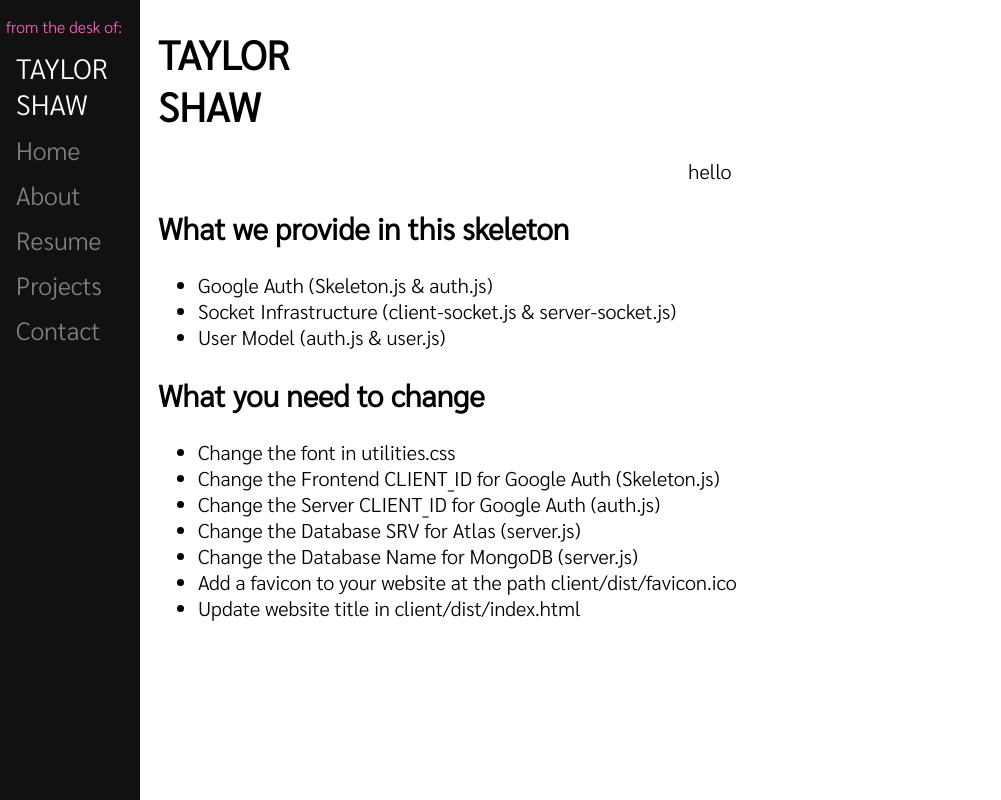
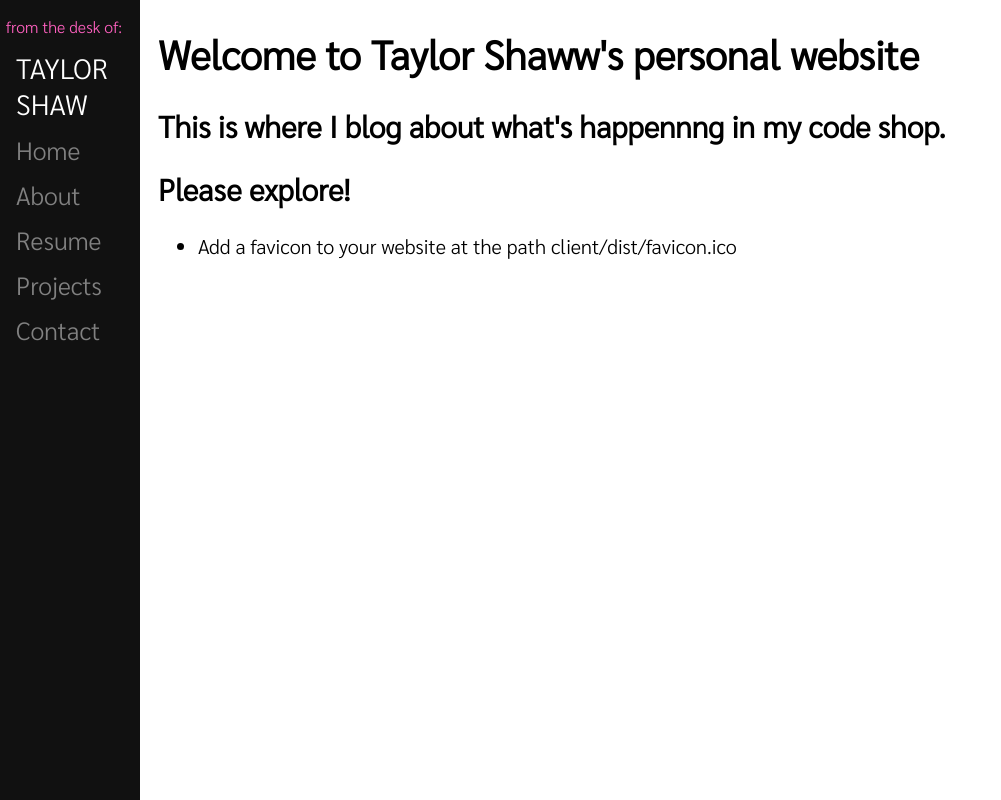
Before and after one commit to teafortay/taylorcodeshop, a React app: page / in a window 1280 px wide. Shown: the whole page, without its empty margins (0-1001 px from the left). Built offline with nearby package versions, Linux system fonts and the light colour scheme; the HTML template or start-up script is replaced by a standard one.

Commit message:
wrote about and home page

```diff
--- a/client/src/components/pages/About.js
+++ b/client/src/components/pages/About.js
@@ -17,9 +17,29 @@ class About extends Component {
     render() {
       return (
         <>
+          <h2> About Page</h2>
+          <p>Hi, my name is Taylor Shaw. I'm a recent graduate from the
+            Massachusettes Institute of Technology (MIT).I graduated in June 2021
+             with a B.S. Degree in Computer Science and Molecular Biology.</p>
 
-          <h1>TAYLOR SHAW</h1>
-          <h2> About Page</h2>
+             <p>I started my MIT career in 2012. While I was a sophomore, in 2014,
+               I suffered an out-of-hospital cardiac arrest while jogging with my
+               roomate. As a result, I aquired an anoxic brain injury. I was in
+               a coma at MGH for about a month. Obviously, I had to be withdrawn from school.
+               You can read more about my injury and recovery <a href="taylorisperfect.org">here</a>.
+               I have since recovered. However, my skills are not fully back
+               to where they were pre injury. I continue to improve every day.
+             </p>
+
+             <p>
+               I fully returned to MIT in 2017. Since then, I have been
+               working hard to complete my degree. I finally finished it this June!
+             </p>
+
+             <p>
+               I enjoy contemporary art and coffee shops. I love exploring the city!
+               Also, I have composting worms.
+             </p>
           </>
     );
   }
--- a/client/src/components/pages/Home.js
+++ b/client/src/components/pages/Home.js
@@ -18,23 +18,12 @@ class Home extends Component {
     return (
       <>
 
-        <h1>TAYLOR <br></br>SHAW</h1>
-        <div className="u-textCenter">hello</div>
-        <h2> What we provide in this skeleton</h2>
+        <h1>Welcome to Taylor Shaww's personal website</h1>
+      <h2>This is where I blog about what's happennng in my code shop.</h2>
+        <h2> Please explore!</h2>
         <ul>
-          <li>Google Auth (Skeleton.js & auth.js)</li>
-          <li>Socket Infrastructure (client-socket.js & server-socket.js)</li>
-          <li>User Model (auth.js & user.js)</li>
-        </ul>
-        <h2> What you need to change</h2>
-        <ul>
-          <li>Change the font in utilities.css</li>
-          <li>Change the Frontend CLIENT_ID for Google Auth (Skeleton.js)</li>
-          <li>Change the Server CLIENT_ID for Google Auth (auth.js)</li>
-          <li>Change the Database SRV for Atlas (server.js)</li>
-          <li>Change the Database Name for MongoDB (server.js)</li>
+
           <li>Add a favicon to your website at the path client/dist/favicon.ico</li>
-          <li>Update website title in client/dist/index.html</li>
         </ul>
       </>
     );
```
Also changed, not shown: 1 other file (tests, documents, lock files or other folders).
